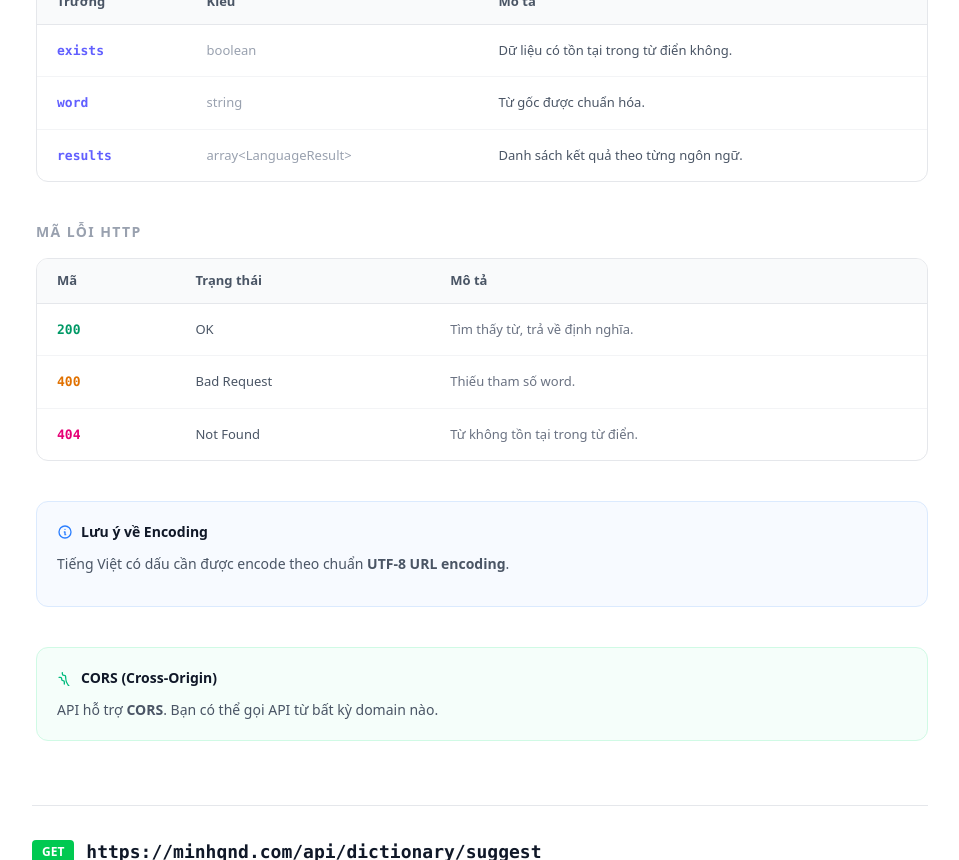
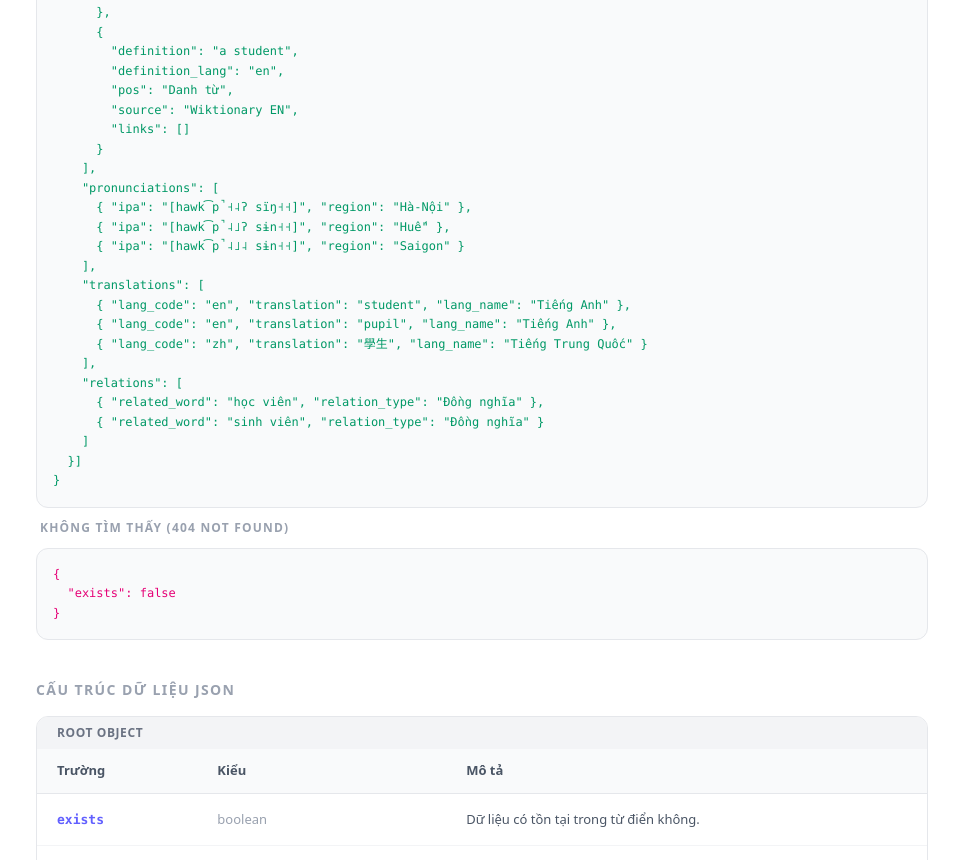
Before and after one commit to cuongcog04/dictionary, a Next.js app: page / in a window 1280 px wide. Shown: the part 1940-2800 px from the top of the page, without its empty margins (160-1119 px from the left). Built offline with nearby package versions, Linux system fonts and the light colour scheme.

Commit message:
feat: expand API response with audio, pronunciations, translations, and relations, and detail JSON data structures in documentation

```diff
--- a/app/components/DictionaryDocumentation.tsx
+++ b/app/components/DictionaryDocumentation.tsx
@@ -50,7 +50,7 @@ export default function DictionaryDocumentation() {
 
                         <CodeExamples />
 
-                        <div className="grid grid-cols-1 md:grid-cols-2 gap-6">
+                        <div className="">
                             <div>
                                 <h4 className="text-xs font-bold uppercase tracking-widest text-gray-400 dark:text-gray-500 mb-3 ml-1">
                                     Tìm thấy từ (200 Found)
@@ -59,25 +59,56 @@ export default function DictionaryDocumentation() {
                                     {`{
   "exists": true,
   "word": "học sinh",
-    "results": [
-        {
+  "results": [{
     "lang_code": "vi",
     "lang_name": "Tiếng Việt",
+    "audio": "/api/dictionary/tts?word=h%E1%BB%8Dc%20sinh&lang=vi",
     "meanings": [
       {
         "definition": "người học ở bậc phổ thông",
+        "definition_lang": "vi",
         "example": "học sinh tiểu học ~ thời học sinh",
         "pos": "Danh từ",
-                    "source": "Tiếng Việt Thông Dụng"
+        "sub_pos": "Danh từ chỉ vật, hiện tượng",
+        "source": "Tiếng Việt Thông Dụng",
+        "links": []
+      },
+      {
+        "definition": "Trẻ em học tập ở nhà trường.",
+        "definition_lang": "vi",
+        "example": "Học sinh trung học.",
+        "pos": "Danh từ",
+        "source": "Wiktionary",
+        "links": []
+      },
+      {
+        "definition": "a student",
+        "definition_lang": "en",
+        "pos": "Danh từ",
+        "source": "Wiktionary EN",
+        "links": []
       }
+    ],
+    "pronunciations": [
+      { "ipa": "[hawk͡p̚˧˨ʔ sïŋ˧˧]", "region": "Hà-Nội" },
+      { "ipa": "[hawk͡p̚˨˩ʔ sɨn˧˧]", "region": "Huế" },
+      { "ipa": "[hawk͡p̚˨˩˨ sɨn˧˧]", "region": "Saigon" }
+    ],
+    "translations": [
+      { "lang_code": "en", "translation": "student", "lang_name": "Tiếng Anh" },
+      { "lang_code": "en", "translation": "pupil", "lang_name": "Tiếng Anh" },
+      { "lang_code": "zh", "translation": "學生", "lang_name": "Tiếng Trung Quốc" }
+    ],
+    "relations": [
+      { "related_word": "học viên", "relation_type": "Đồng nghĩa" },
+      { "related_word": "sinh viên", "relation_type": "Đồng nghĩa" }
     ]
-        }
-    ]
+  }]
 }`}
                                 </pre>
                             </div>
                             <div>
-                                <h4 className="text-xs font-bold uppercase tracking-widest text-gray-400 dark:text-gray-500 mb-3 ml-1">
+                                <h4 className="text-xs font-bold uppercase tracking-widest text-gray-400 dark:text-gray-500 my-3 ml-1">
                                     Không tìm thấy (404 Not Found)
                                 </h4>
                                 <pre className="bg-gray-50 dark:bg-[#141414] border border-gray-200 dark:border-gray-800 p-4 rounded-xl overflow-x-auto text-[12px] leading-relaxed font-mono text-pink-600 dark:text-pink-400">
@@ -92,7 +123,10 @@ export default function DictionaryDocumentation() {
                             <h4 className="text-sm font-bold uppercase tracking-widest text-gray-400 dark:text-gray-500 mb-4">
                                 Cấu trúc dữ liệu JSON
                             </h4>
-                            <div className="overflow-hidden border border-gray-200 dark:border-gray-800 rounded-xl">
+
+                            {/* Root Object */}
+                            <div className="overflow-hidden border border-gray-200 dark:border-gray-800 rounded-xl mb-4">
+                                <div className="px-5 py-2 bg-gray-100 dark:bg-[#0a0a0a] text-xs font-bold text-gray-500 dark:text-gray-400 uppercase tracking-wider">Root Object</div>
                                 <table className="w-full text-[13px] text-left">
                                     <thead className="bg-gray-50 dark:bg-[#111] text-gray-600 dark:text-gray-400 font-semibold border-b border-gray-200 dark:border-gray-800">
                                         <tr>
@@ -104,9 +138,87 @@ export default function DictionaryDocumentation() {
                                     <tbody className="divide-y divide-gray-100 dark:divide-gray-800">
                                         <DataRow field="exists" type="boolean" desc="Dữ liệu có tồn tại trong từ điển không." />
                                         <DataRow field="word" type="string" desc="Từ gốc được chuẩn hóa." />
-                                        <DataRow field="results" type="array<LanguageResult>" desc="Danh sách kết quả theo từng ngôn ngữ." />
+                                        <DataRow field="results" type="LanguageResult[]" desc="Danh sách kết quả theo từng ngôn ngữ." />
                                     </tbody>
                                 </table>
+                            </div>
+
+                            {/* LanguageResult Object */}
+                            <div className="overflow-hidden border border-gray-200 dark:border-gray-800 rounded-xl mb-4">
+                                <div className="px-5 py-2 bg-gray-100 dark:bg-[#0a0a0a] text-xs font-bold text-gray-500 dark:text-gray-400 uppercase tracking-wider">LanguageResult</div>
+                                <table className="w-full text-[13px] text-left">
+                                    <thead className="bg-gray-50 dark:bg-[#111] text-gray-600 dark:text-gray-400 font-semibold border-b border-gray-200 dark:border-gray-800">
+                                        <tr>
+                                            <th className="px-5 py-3">Trường</th>
+                                            <th className="px-5 py-3">Kiểu</th>
+                                            <th className="px-5 py-3">Mô tả</th>
+                                        </tr>
+                                    </thead>
+                                    <tbody className="divide-y divide-gray-100 dark:divide-gray-800">
+                                        <DataRow field="lang_code" type="string" desc="Mã ngôn ngữ (ISO 639): vi, en, zh..." />
+                                        <DataRow field="lang_name" type="string" desc="Tên ngôn ngữ: Tiếng Việt, English..." />
+                                        <DataRow field="audio" type="string" desc="URL endpoint phát âm TTS." />
+                                        <DataRow field="meanings" type="Meaning[]" desc="Danh sách định nghĩa." />
+                                        <DataRow field="pronunciations" type="Pronunciation[]" desc="Phiên âm IPA theo vùng miền." />
+                                        <DataRow field="translations" type="Translation[]" desc="Bản dịch sang các ngôn ngữ khác." />
+                                        <DataRow field="relations" type="Relation[]" desc="Từ liên quan (đồng nghĩa, trái nghĩa)." />
+                                    </tbody>
+                                </table>
+                            </div>
+
+                            {/* Meaning Object */}
+                            <div className="overflow-hidden border border-gray-200 dark:border-gray-800 rounded-xl mb-4">
+                                <div className="px-5 py-2 bg-gray-100 dark:bg-[#0a0a0a] text-xs font-bold text-gray-500 dark:text-gray-400 uppercase tracking-wider">Meaning</div>
+                                <table className="w-full text-[13px] text-left">
+                                    <thead className="bg-gray-50 dark:bg-[#111] text-gray-600 dark:text-gray-400 font-semibold border-b border-gray-200 dark:border-gray-800">
+                                        <tr>
+                                            <th className="px-5 py-3">Trường</th>
+                                            <th className="px-5 py-3">Kiểu</th>
+                                            <th className="px-5 py-3">Mô tả</th>
+                                        </tr>
+                                    </thead>
+                                    <tbody className="divide-y divide-gray-100 dark:divide-gray-800">
+                                        <DataRow field="definition" type="string" desc="Nội dung định nghĩa." />
+                                        <DataRow field="definition_lang" type="string" desc="Ngôn ngữ định nghĩa: vi, en..." />
+                                        <DataRow field="example" type="string?" desc="Ví dụ minh hoạ (null nếu không có)." />
+                                        <DataRow field="pos" type="string?" desc="Từ loại: Danh từ, Động từ, Tính từ..." />
+                                        <DataRow field="sub_pos" type="string?" desc="Từ loại phụ chi tiết hơn." />
+                                        <DataRow field="source" type="string" desc="Nguồn dữ liệu: Wiktionary, TVTD..." />
+                                        <DataRow field="links" type="string[]" desc="Các từ liên quan trong định nghĩa." />
+                                    </tbody>
+                                </table>
+                            </div>
+
+                            {/* Sub-objects in a grid */}
+                            <div className="grid grid-cols-1 md:grid-cols-3 gap-4">
+                                <div className="overflow-hidden border border-gray-200 dark:border-gray-800 rounded-xl">
+                                    <div className="px-4 py-2 bg-gray-100 dark:bg-[#0a0a0a] text-xs font-bold text-gray-500 dark:text-gray-400 uppercase tracking-wider">Pronunciation</div>
+                                    <table className="w-full text-[12px] text-left">
+                                        <tbody className="divide-y divide-gray-100 dark:divide-gray-800">
+                                            <DataRow field="ipa" type="string" desc="Phiên âm IPA" />
+                                            <DataRow field="region" type="string" desc="Vùng miền" />
+                                        </tbody>
+                                    </table>
+                                </div>
+                                <div className="overflow-hidden border border-gray-200 dark:border-gray-800 rounded-xl">
+                                    <div className="px-4 py-2 bg-gray-100 dark:bg-[#0a0a0a] text-xs font-bold text-gray-500 dark:text-gray-400 uppercase tracking-wider">Translation</div>
+                                    <table className="w-full text-[12px] text-left">
+                                        <tbody className="divide-y divide-gray-100 dark:divide-gray-800">
+                                            <DataRow field="lang_code" type="string" desc="Mã ngôn ngữ" />
+                                            <DataRow field="lang_name" type="string" desc="Tên ngôn ngữ" />
+                                            <DataRow field="translation" type="string" desc="Bản dịch" />
+                                        </tbody>
+                                    </table>
+                                </div>
+                                <div className="overflow-hidden border border-gray-200 dark:border-gray-800 rounded-xl">
+                                    <div className="px-4 py-2 bg-gray-100 dark:bg-[#0a0a0a] text-xs font-bold text-gray-500 dark:text-gray-400 uppercase tracking-wider">Relation</div>
+                                    <table className="w-full text-[12px] text-left">
+                                        <tbody className="divide-y divide-gray-100 dark:divide-gray-800">
+                                            <DataRow field="related_word" type="string" desc="Từ liên quan" />
+                                            <DataRow field="relation_type" type="string" desc="Loại quan hệ" />
+                                        </tbody>
+                                    </table>
+                                </div>
                             </div>
                         </div>
 
--- a/app/components/DictionaryHeader.tsx
+++ b/app/components/DictionaryHeader.tsx
@@ -45,7 +45,7 @@ export default function DictionaryHeader() {
                             animate={{ x: 0, opacity: 1 }}
                             exit={{ x: 0, opacity: 0 }}
                             transition={{
-                                opacity: { duration: 0.3, ease: "easeInOut" },
+                                opacity: { duration: 0.5, ease: "easeInOut" },
                                 x: { duration: 0.5, ease: "easeInOut" }
                             }}
                             className="inline-flex items-center gap-2 whitespace-nowrap"
@@ -59,7 +59,7 @@ export default function DictionaryHeader() {
                 <motion.span
                     layout
                     transition={{
-                        layout: { duration: 0.6, ease: "easeInOut" }
+                        layout: { duration: 0.2, ease: "easeInOut" }
                     }}
                 >
                     Free
```
Also changed, not shown: 1 other file (tests, documents, lock files or other folders). Lines whose indentation alone changed are shown as unchanged.
